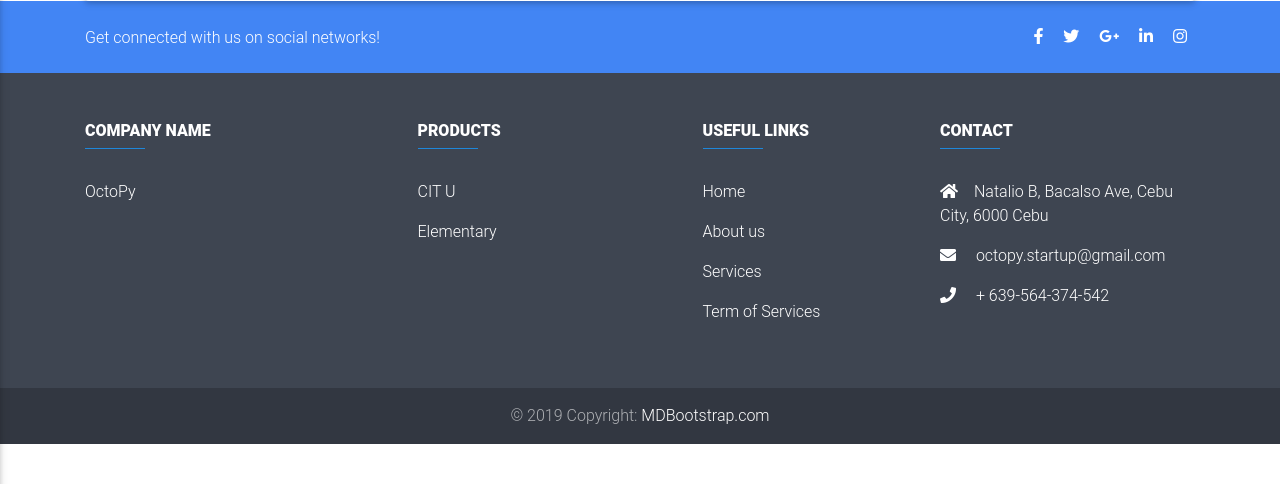
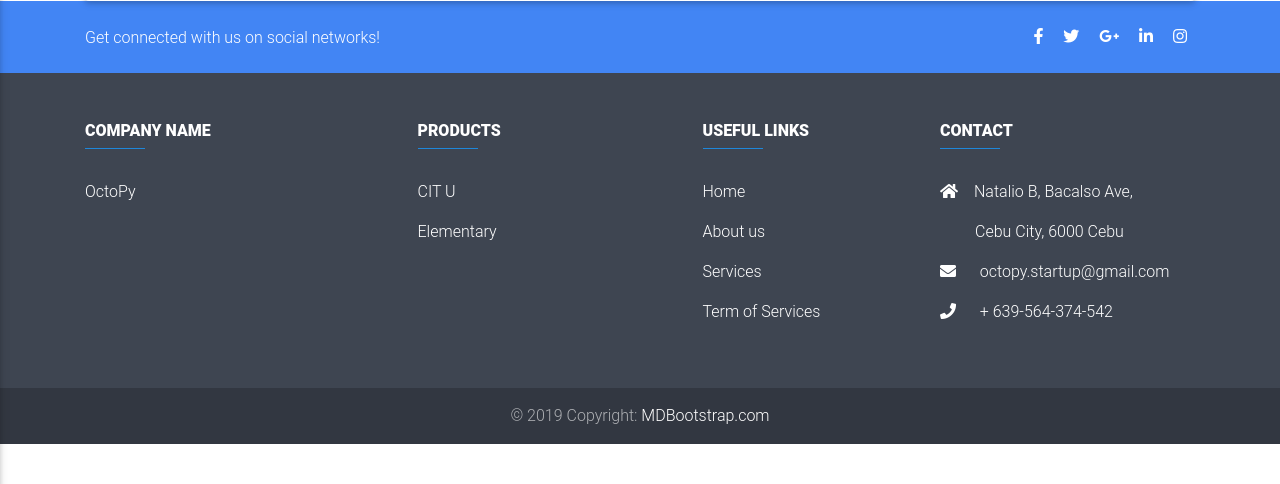
Before and after one commit to kaizerxcx/OctoPy-Web, a Django app: template OctoPy/user/templates/user/user.html in a window 1280 px wide. Shown: the part 200-684 px from the top of the page. Run offline with Django 3.2, Linux system fonts and the light colour scheme; the template is opened without the code that fills it, so the values that code supplies are empty; style sheets or scripts are compiled from the project's sources; some libraries are stand-ins or nearby versions.

Commit message:
Footer Natarong na ang Contact

```diff
--- a/OctoPy/user/templates/user/user.html
+++ b/OctoPy/user/templates/user/user.html
@@ -630,15 +630,16 @@
 
           <p>
 
-            <i class="fas fa-home mr-3"></i>Natalio B, Bacalso Ave, Cebu City, 6000 Cebu</p>
+            <i class="fas fa-home mr-3"></i>Natalio B, Bacalso Ave,</p>
+			<p>&nbsp&nbsp&nbsp&nbsp&nbsp&nbsp&nbsp&nbsp Cebu City, 6000 Cebu </p>
 
           <p>
 
-            <i class="fas fa-envelope mr-3"></i> octopy.startup@gmail.com</p>
+            <i class="fas fa-envelope mr-3"></i>&nbsp octopy.startup@gmail.com</p>
 
           <p>
 
-            <i class="fas fa-phone mr-3"></i> + 639-564-374-542</p>
+            <i class="fas fa-phone mr-3"></i>&nbsp + 639-564-374-542</p>
 
         </div>
         <!-- Fourth column -->
```
Also changed, not shown: OctoPy/administrator/templates/admin/admin.html (+6 -5 lines).
